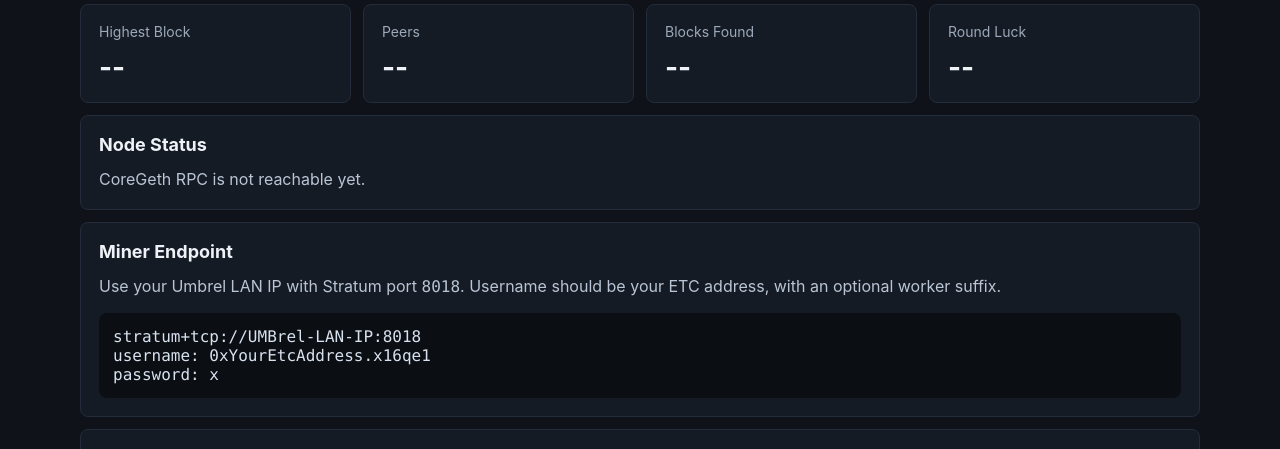
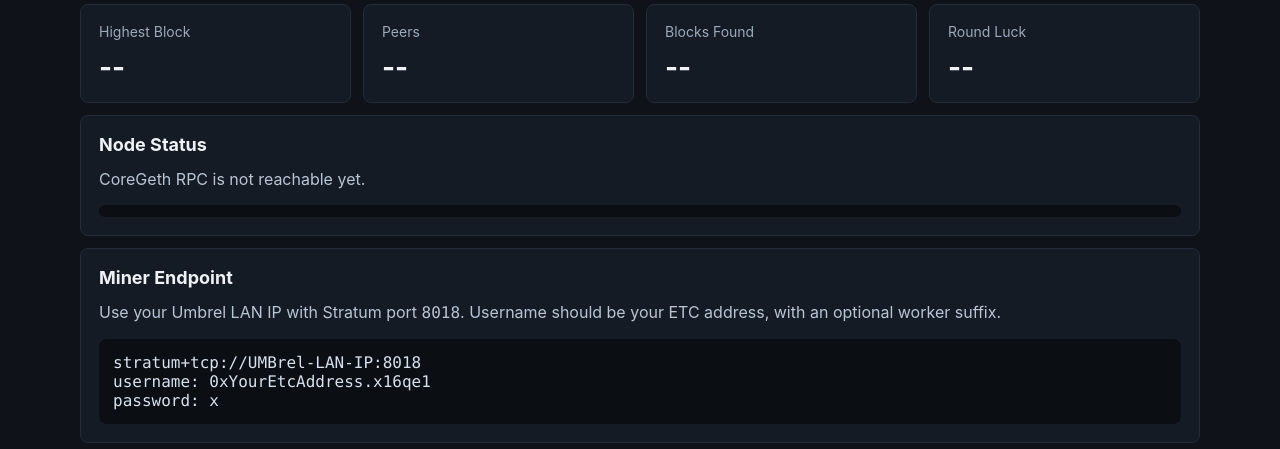
Before and after one commit to singhsona27/himanshu-umbrel, a PHP site: page / in a window 1280 px wide. Shown: the part 226-675 px from the top of the page. Run offline with PHP 8.4, Linux system fonts and the light colour scheme.

Commit message:
Fix ETC Solo Umbrel install ports and sync dashboard

```diff
--- a/singhsona27-etc-solo/dashboard/styles.css
+++ b/singhsona27-etc-solo/dashboard/styles.css
@@ -108,6 +108,23 @@ article strong {
   line-height: 1.5;
 }
 
+.progress {
+  height: 12px;
+  overflow: hidden;
+  border-radius: 999px;
+  background: #0b0e13;
+  margin-top: 14px;
+}
+
+.progress span {
+  display: block;
+  width: 0%;
+  height: 100%;
+  border-radius: inherit;
+  background: linear-gradient(90deg, #1f8f68, #69d39f);
+  transition: width 0.4s ease;
+}
+
 code, pre {
   font-family: "Cascadia Mono", "SFMono-Regular", Consolas, monospace;
 }
```
